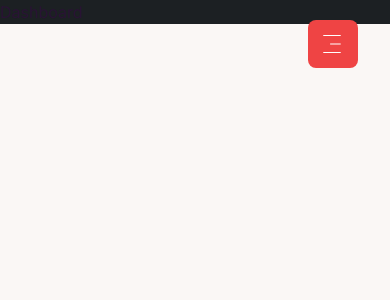
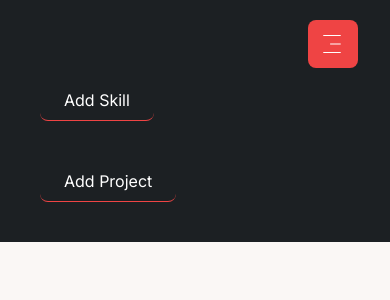
Before and after one commit to FuadTalukder85/fuad-talukder, a Next.js app: page /dashboard in a window 390 px wide. Shown: the top 300 px of the page. Built offline with nearby package versions, Linux system fonts and the light colour scheme.

Commit message:
get all skill

```diff
--- /dev/null
+++ b/src/app/(dashboardLayout)/dashboard/all-skills/page.tsx
@@ -0,0 +1,20 @@
+import AllSkillTable from "@/component/allSkillTable/allSkillTable";
+import React from "react";
+
+const AllSkills = async () => {
+  const res = await fetch(`http://localhost:5000/skills`, {
+    method: "GET",
+    next: {
+      revalidate: 30,
+    },
+  });
+  const allSkills = await res.json();
+  console.log(allSkills);
+  return (
+    <div>
+      <AllSkillTable allSkills={allSkills}></AllSkillTable>
+    </div>
+  );
+};
+
+export default AllSkills;
--- a/src/app/(dashboardLayout)/dashboard/page.tsx
+++ b/src/app/(dashboardLayout)/dashboard/page.tsx
@@ -1,9 +1,19 @@
+import Link from "next/link";
 import React from "react";
 
 const Dasgboard = () => {
   return (
-    <div>
-      <h1>Dashboard</h1>
+    <div className="p-10">
+      <Link href="/dashboard/addSkill">
+        <button className="text-white mt-10 flex items-center gap-3 border-b border-red-500 hover:border-white hover:text-red-500 transition-all px-6 py-2 rounded-lg">
+          Add Skill
+        </button>
+      </Link>
+      <Link href="/dashboard/project">
+        <button className="text-white mt-10 flex items-center gap-3 border-b border-red-500 hover:border-white hover:text-red-500 transition-all px-6 py-2 rounded-lg">
+          Add Project
+        </button>
+      </Link>
     </div>
   );
 };
--- /dev/null
+++ b/src/component/allSkillTable/allSkillTable.tsx
@@ -0,0 +1,29 @@
+import { MdEditSquare } from "react-icons/md";
+import { AiFillDelete } from "react-icons/ai";
+
+const AllSkillTable = ({ allSkills }) => {
+  return (
+    <div className="p-10 md:w-[80%] mx-auto">
+      <h1 className="text-white text-3xl mt-10 border-b-4 border-red-500 w-[330px]">
+        All Skills
+      </h1>
+      <div className="grid grid-cols-2 md:grid-cols-3 gap-4 mt-10 text-white ">
+        {allSkills.map((allSkill) => (
+          <div key={allSkill._id}>
+            <div className="flex gap-5">
+              <button className="bg-red-500 p-1 w-[200px]">
+                {allSkill.skill}
+              </button>
+              <div className="flex gap-5 text-4xl">
+                <MdEditSquare />
+                <AiFillDelete />
+              </div>
+            </div>
+          </div>
+        ))}
+      </div>
+    </div>
+  );
+};
+
+export default AllSkillTable;
```
